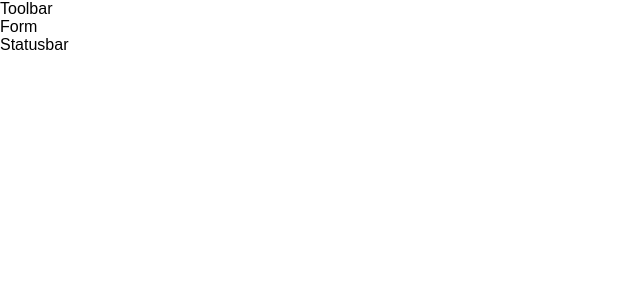
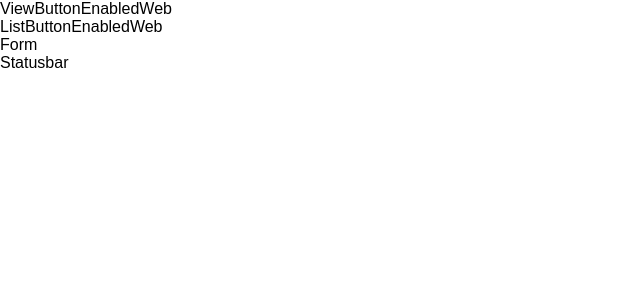
Before and after one commit to capcross/jr-cross-lab, a React (Create React App) app: page / in a window 1280 px wide. Shown: the top 300 px of the page, without its empty margins (0-640 px from the left). Built offline with nearby package versions, Linux system fonts and the light colour scheme.

Commit message:
feat: добавление workstate, кнопок

```diff
--- a/src/App.js
+++ b/src/App.js
@@ -2,23 +2,23 @@ import React, { Component } from 'react';
 
 import JRBoard from './jepria/board/JRBoard';
 import Toolbar from './jepria/toolbar/Toolbar';
+import ViewButton from './jepria/toolbar/buttons/ViewButton';
+import ListButton from './jepria/toolbar/buttons/ListButton';
 import Form from './jepria/form/Form';
 import Statusbar from './jepria/statusbar/Statusbar';
 
-class App extends Component {
-
-  render() {
-
-    return (
-        <JRBoard render={(workstate) => (
-          <React.Fragment>
-            <Toolbar workstate={workstate}/>
-            <Form workstate={workstate}/>
-            <Statusbar workstate={workstate}/>
-          </React.Fragment>
-        )}/>
-    );
-  }
-}
+const App = () =>
+  <JRBoard render={(workstate, actions) => (
+    <React.Fragment>
+      <Toolbar renderButtons = { () =>
+        <React.Fragment>
+          <ViewButton workstate={workstate} onClick={actions.view}/>
+          <ListButton workstate={workstate} onClick={actions.list}/>
+        </React.Fragment>
+      }/>
+      <Form workstate={workstate}/>
+      <Statusbar workstate={workstate}/>
+    </React.Fragment>
+  )}/>
 
 export default App;
--- a/src/jepria/board/JRBoard.js
+++ b/src/jepria/board/JRBoard.js
@@ -1,9 +1,57 @@
-import React from 'react';
+import {Workstate} from './state/workstate';
 
 export default function (props) {
-  console.log('JRBoard!!!');
-  let workstate = 0;
+  let actions = {
+    add: () => {
+      console.log("App.add()");
+      this.setState({
+        workstate: Workstate.ADD,
+        currentIndex: null,
+      });
+    },
+    save: () => {
+      console.log("App.save()");
+      this.setState({ workstate: Workstate.VIEW_DETAILS });
+    },
+    edit: () => {
+      console.log("App.edit()");
+      this.setState({ workstate: Workstate.EDIT });
+    },
+    select: selectedIndex => {
+      console.log("App.select()");
+      this.setState({
+        workstate: Workstate.SELECTED,
+        currentIndex: selectedIndex,
+      });
+    },
+    search: () => {
+      console.log("App.search()");
+      this.setState({ workstate: Workstate.SEARCH });
+    },
+    find: () => {
+      console.log("App.find()");
+      this.setState({ workstate: Workstate.VIEW_LIST });
+    },
+    view: selectedIndex => {
+      console.log("App.view()");
+      console.log("App.view(): selectedIndex = " + selectedIndex);
+      this.setState({
+        workstate: Workstate.VIEW_DETAILS,
+        currentIndex: selectedIndex ? selectedIndex : this.state.currentIndex,
+      });
+    },
+    list: () => {
+      console.log("App.list()");
+      this.setState({ workstate: Workstate.VIEW_LIST });
+    },
+    delete: () => {
+      console.log("App.delete()");
+    },
+  };
+
+
+  let workstate = 3;
   return (
-    props.render(workstate)
+    props.render(workstate, actions)
   );
 };
--- /dev/null
+++ b/src/jepria/board/state/workstate.js
@@ -0,0 +1,19 @@
+const Workstate = {
+    ADD: 0,
+    EDIT: 1,
+    SEARCH: 2,
+    SELECTED: 3,
+    VIEW_DETAILS: 4,
+    VIEW_LIST: 5,
+};
+
+const WorkstateAsString = {
+    0: "Создание",
+    1: "Редактирование",
+    2: "Поиск",
+    3: "Выделен элемент списка",
+    4: "Просмотр объекта",
+    5: "Просмотр списка",
+};
+
+export {Workstate, WorkstateAsString};
--- a/src/jepria/toolbar/Toolbar.js
+++ b/src/jepria/toolbar/Toolbar.js
@@ -2,6 +2,6 @@ import React from 'react';
 
 export default function (props) {
   return (
-    <div>Toolbar</div>
+    props.renderButtons()
   );
 };
--- /dev/null
+++ b/src/jepria/toolbar/buttons/ListButton.js
@@ -0,0 +1,15 @@
+import React from 'react';
+import {Workstate} from '../../board/state/workstate';
+
+const  ListButton = props => {
+  const workstate = props.workstate;
+  console.log('ListButton: workstate = ' + workstate);
+
+  const isDisabled = !(workstate === Workstate.EDIT || workstate === Workstate.SELECTED);
+
+  return (
+      isDisabled ? <div>ListButtonDisabledWeb</div> : <div>ListButtonEnabledWeb</div>
+  )
+};
+
+export default ListButton;
--- /dev/null
+++ b/src/jepria/toolbar/buttons/ViewButton.js
@@ -0,0 +1,15 @@
+import React from 'react';
+import {Workstate} from '../../board/state/workstate';
+
+const  ViewButton = props => {
+  const workstate = props.workstate;
+  console.log('ViewButton: workstate = ' + workstate);
+
+  const isDisabled = !(workstate === Workstate.EDIT || workstate === Workstate.SELECTED);
+
+  return (
+      isDisabled ? <div>ViewButtonDisabledWeb</div> : <div>ViewButtonEnabledWeb</div>
+  )
+};
+
+export default ViewButton;
```
